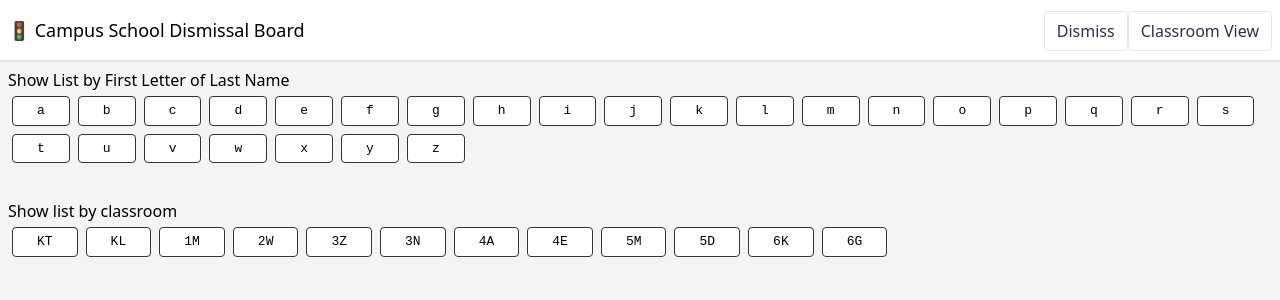
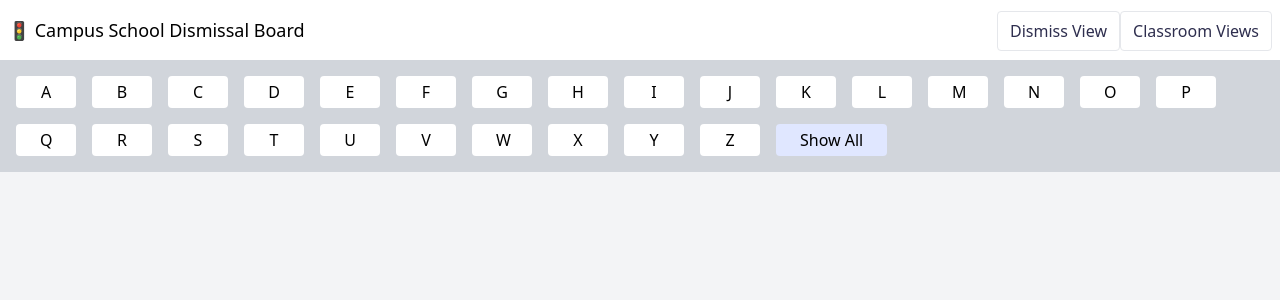
Before and after one commit to bacalj/dismissal, a Nuxt app: page / in a window 1280 px wide. Shown: the top 300 px of the page. Built offline with nearby package versions, Linux system fonts and the light colour scheme.

Commit message:
coming along

```diff
--- a/components/FilterSelector.vue
+++ b/components/FilterSelector.vue
@@ -1,9 +1,7 @@
 <template>
   <div>
     <!-- This component chooses what we selecting by -->
-    <div class="name-buttons p-2 rounded mb-4">
-      <h2>Show List by First Letter of Last Name</h2>
-
+    <div class="name-buttons p-2 mb-4 bg-gray-300">
       <button
         class="border rounded px-6 py-1 m-1"
         v-for="l in letters"
@@ -11,22 +9,10 @@
         @click="selecta(l)"
         :class="{ litUp: $store.state.selectado == l }"
       >
-          {{ l }}
+          {{ l.toUpperCase() }}
       </button>
-    </div>
 
-    <div class="class-buttons p-2 rounded">
-      <h2>Show list by classroom</h2>
-
-      <button
-        class="border rounded px-6 py-1 m-1"
-        v-for="c in classes"
-        :key="c"
-        @click="selecta(c)"
-        :class="{ litUp: $store.state.selectado == c }"
-      >
-          {{ c }}
-      </button>
+      <button class="border rounded px-6 show-all py-1 m-1" @click="showAll">Show All</button>
     </div>
   </div>
 </template>
@@ -37,9 +23,6 @@ export default {
     return {
       letters: [
         'a', 'b', 'c', 'd', 'e', 'f', 'g', 'h', 'i', 'j', 'k', 'l', 'm', 'n', 'o', 'p', 'q', 'r', 's', 't', 'u', 'v', 'w', 'x', 'y', 'z'
-      ],
-      classes: [
-        'KT', 'KL', '1M', '2W', '3Z', '3N', '4A', '4E', '5M', '5D', '6K', '6G'
       ]
     }
   },
@@ -54,12 +37,16 @@ export default {
 
 <style scoped>
 button {
-  font-family: monospace;
-  border-color: #333;
-  background-color:white;
+  @apply bg-white border-none m-2;
+  width:60px;
+}
+
+button.show-all {
+  width:auto;
+  @apply bg-indigo-100;
 }
 
 button.litUp {
-  background-color: lightgreen;
+  @apply bg-red-100;
 }
 </style>
--- a/components/Navbar.vue
+++ b/components/Navbar.vue
@@ -6,9 +6,9 @@
       </h1>
     </div>
 
-    <div class="my-2 mr-2">
-      <nuxt-link to="/">Dismiss</nuxt-link>
-      <nuxt-link to="/rooms">Classroom View</nuxt-link>
+    <div class="my-2 mx-2 pb-4 md:pb-0">
+      <nuxt-link to="/">Dismiss View</nuxt-link>
+      <nuxt-link to="/rooms">Classroom Views</nuxt-link>
     </div>
   </nav>
 </template>
--- a/components/Student.vue
+++ b/components/Student.vue
@@ -1,7 +1,8 @@
 <template>
-  <div v-show="amInFilter">
-    {{ first }} {{ last }} | {{ room }} <em>{{ status }}</em> <br>
-    <pre><code>{{ this.$store.state.selectado }}</code></pre>
+  <div v-show="amInFilter" class="rounded shadow p-3 bg-white mb-2 flex justify-betweeen">
+    <div class="name w-1/3">{{ first }} {{ last }}</div>
+    <div class="room w-1/6">{{ room }}</div>
+    <div class="status w-1/2">{{ status }}</div>
   </div>
 </template>
 
--- a/components/Students.vue
+++ b/components/Students.vue
@@ -1,6 +1,6 @@
 <!-- Please remove this file from your project -->
 <template>
-  <div>
+  <div class="pl-4 mr-24">
     <Student
       v-for="s in allStudents"
       :key="s.id"
--- a/pages/rooms/index.vue
+++ b/pages/rooms/index.vue
@@ -1,5 +1,29 @@
 <template>
-  <div>
-    choose classroom
+  <div class="py-12 px-6">
+
+    <nuxt-link v-for="c in classim" :key="c" :to="/rooms/ + c">{{ c }}</nuxt-link>
+
   </div>
 </template>
+
+<script>
+export default {
+  data(){
+    return {
+      classim: [
+        'KT', 'KL', '1M', '2W', '3Z', '3N', '4A', '4E', '5M', '5D', '6K', '6G'
+      ]
+    }
+  }
+}
+</script>
+<style lang="postcss" scoped>
+a {
+  @apply px-3 py-2 rounded border border-gray-200 bg-white p-12 shadow rounded m-2;
+  display: inline-block;
+}
+
+a:hover {
+  @apply bg-green-200 border-green-200
+}
+</style>
```
